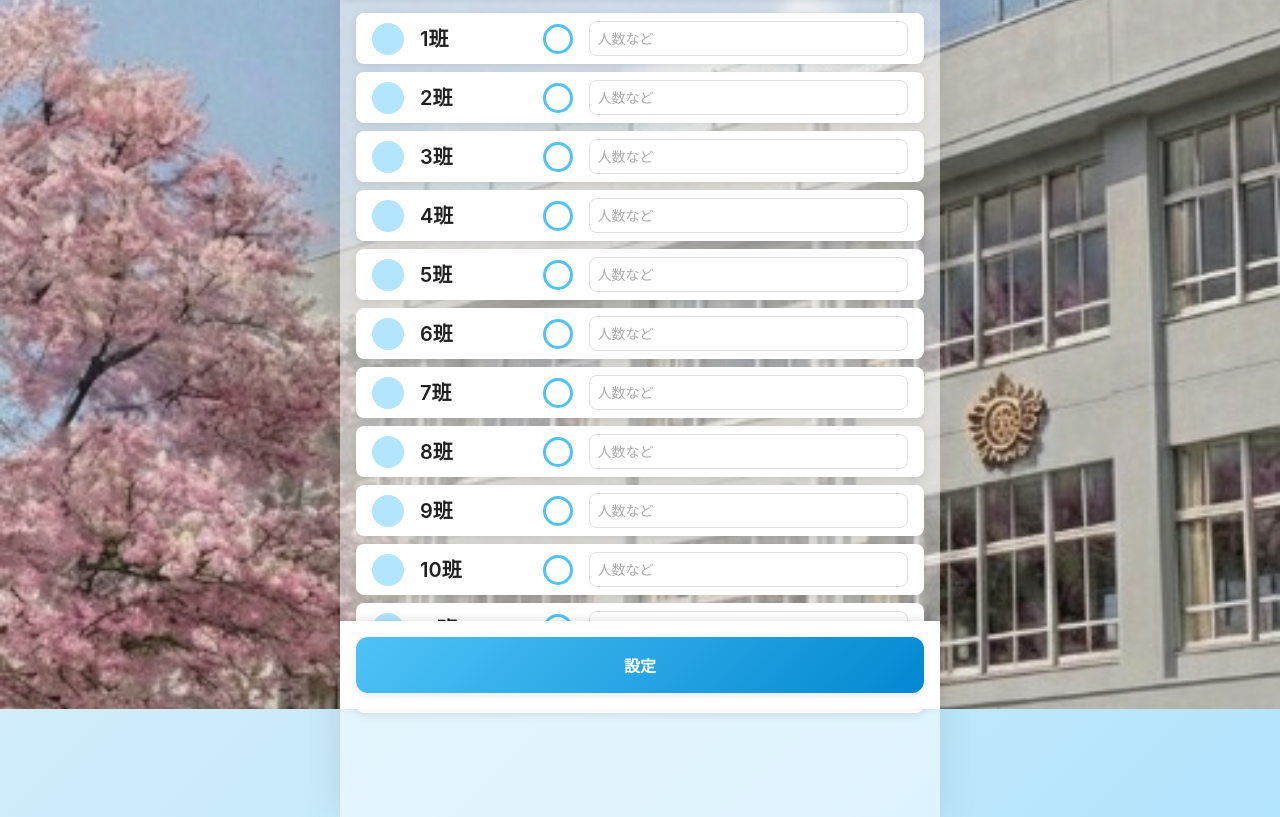
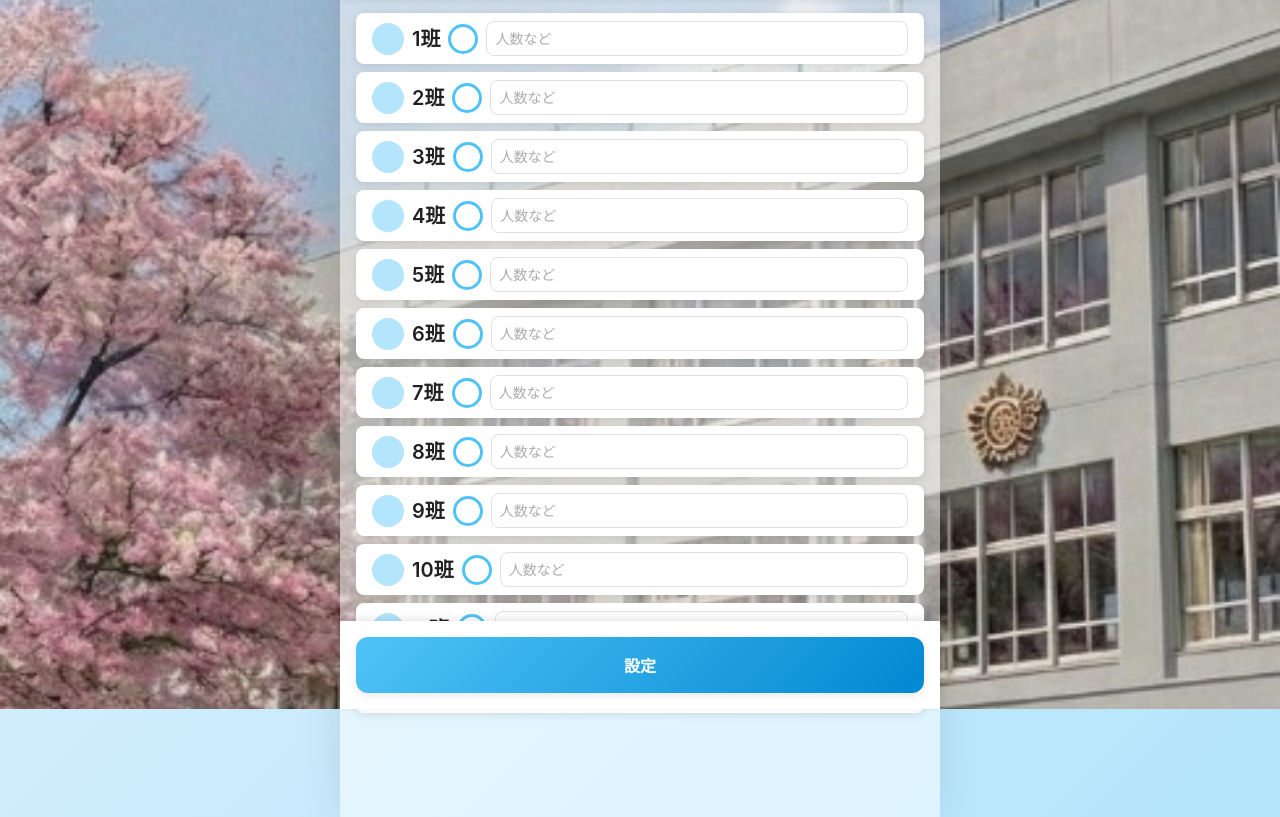
Before and after one commit to shinkw1988/skGroupReportChecker, a website built with Vite: page index.html in a window 1280 px wide. Shown: the part 91-908 px from the top of the page. Built offline with nearby package versions, Linux system fonts and the light colour scheme.

Commit message:
feat: `group-item`のグリッドレイアウトと間隔を調整し、各要素の表示順序を定義しました。

```diff
--- a/style.css
+++ b/style.css
@@ -153,8 +153,8 @@ body::before {
   padding: var(--spacing-sm) var(--spacing-md);
   box-shadow: var(--shadow);
   display: grid;
-  grid-template-columns: 32px 0.6fr auto 1.8fr;
-  gap: var(--spacing-md);
+  grid-template-columns: 32px auto auto 1fr;
+  gap: var(--spacing-sm);
   align-items: center;
   transition: var(--transition);
   min-height: 50px;
@@ -183,6 +183,7 @@ body::before {
   font-weight: 700;
   font-size: var(--font-size-small);
   transition: var(--transition);
+  order: 1;
 }
 
 .group-item.checked .order-number {
@@ -195,6 +196,8 @@ body::before {
   font-weight: 600;
   font-size: 20px;
   color: var(--text-primary);
+  order: 2;
+  /* 班名を2番目に */
 }
 
 /* チェックボタン */
@@ -208,6 +211,7 @@ body::before {
   transition: var(--transition);
   position: relative;
   flex-shrink: 0;
+  order: 3;
 }
 
 .btn-check::after {
@@ -247,6 +251,7 @@ body::before {
   font-family: var(--font-family);
   transition: var(--transition);
   width: 100%;
+  order: 4;
 }
 
 .note-input:focus {
```
